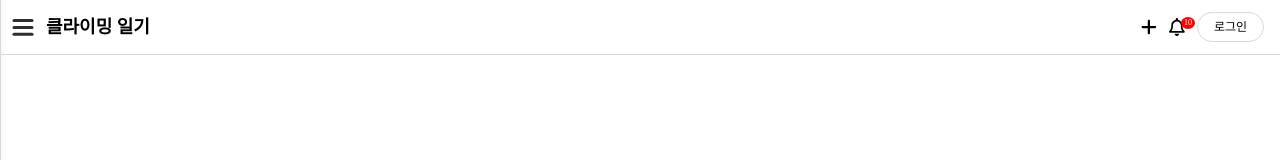
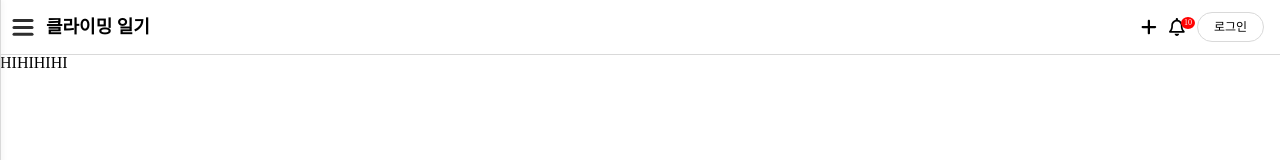
Before and after one commit to Harim2da/share-diary, a React (Create React App) app: page / in a window 1280 px wide. Shown: the top 160 px of the page. Built offline with nearby package versions, Linux system fonts and the light colour scheme.

Commit message:
Design: 사이드 메뉴 컴포넌트 분리

```diff
--- /dev/null
+++ b/src/styles/ComponentsWrapper.tsx
@@ -0,0 +1,16 @@
+import { useCycle } from "framer-motion";
+import CombineMenu from "../component/CombineMenu/CombineMenu";
+import Header from "../component/Header";
+
+function ComponentsWrapper(props: { children: React.ReactNode }) {
+  const [isOpen, toggleOpen] = useCycle(false, true);
+
+  return (
+    <div>
+      <Header />
+      <CombineMenu isOpen={isOpen} toggleOpen={toggleOpen} />
+      {props.children}
+    </div>
+  );
+}
+export default ComponentsWrapper;
--- a/src/view/Main.tsx
+++ b/src/view/Main.tsx
@@ -1,16 +1,7 @@
-import { useCycle } from "framer-motion";
-import CombineMenu from "../component/CombineMenu/CombineMenu";
-import Header from "../component/Header";
+import ComponentsWrapper from "../styles/ComponentsWrapper";
 
 function Main() {
-  const [isOpen, toggleOpen] = useCycle(false, true);
-
-  return (
-    <div>
-      <Header />
-      <CombineMenu isOpen={isOpen} toggleOpen={toggleOpen} />
-    </div>
-  );
+  return <ComponentsWrapper>HIHIHIHI</ComponentsWrapper>;
 }
 
 export default Main;
```
